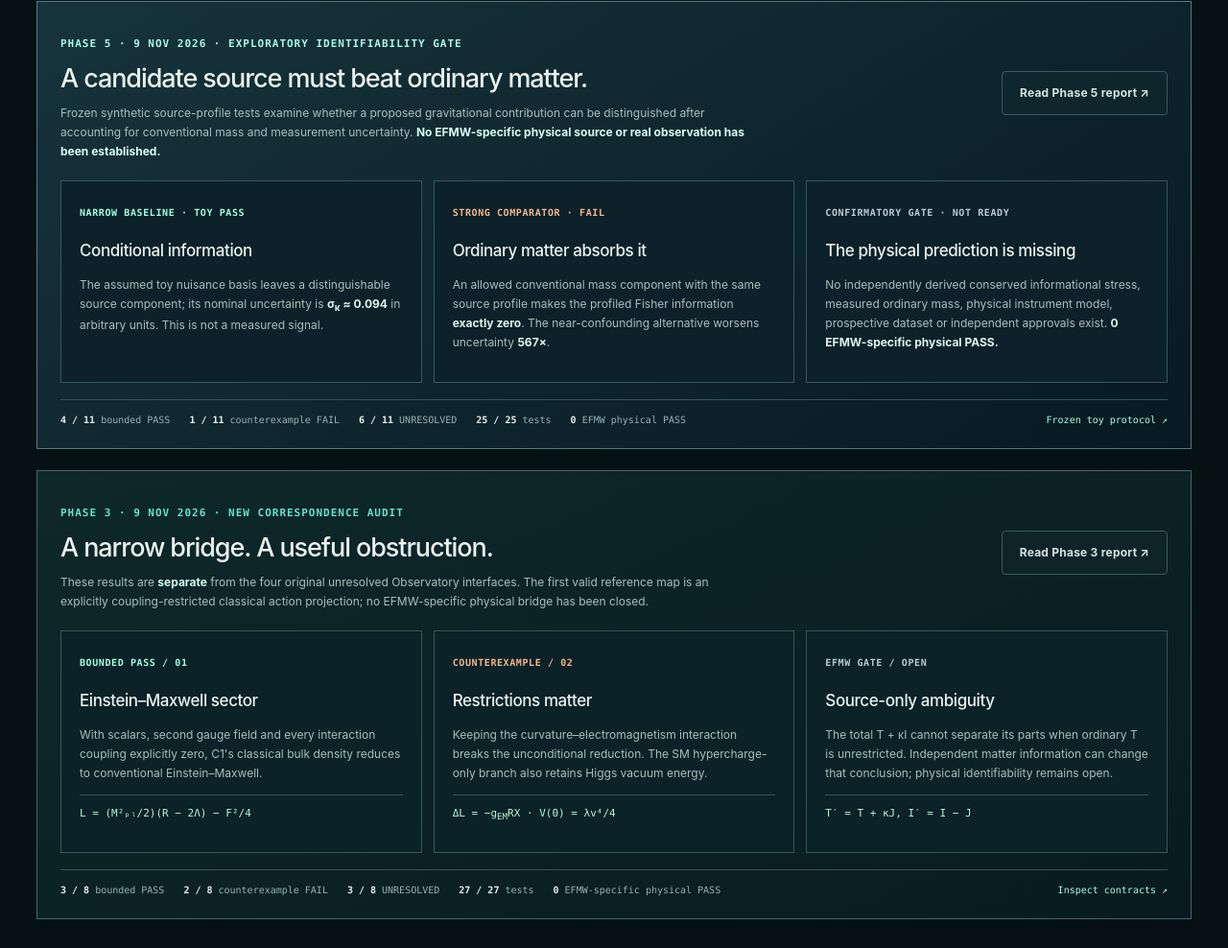
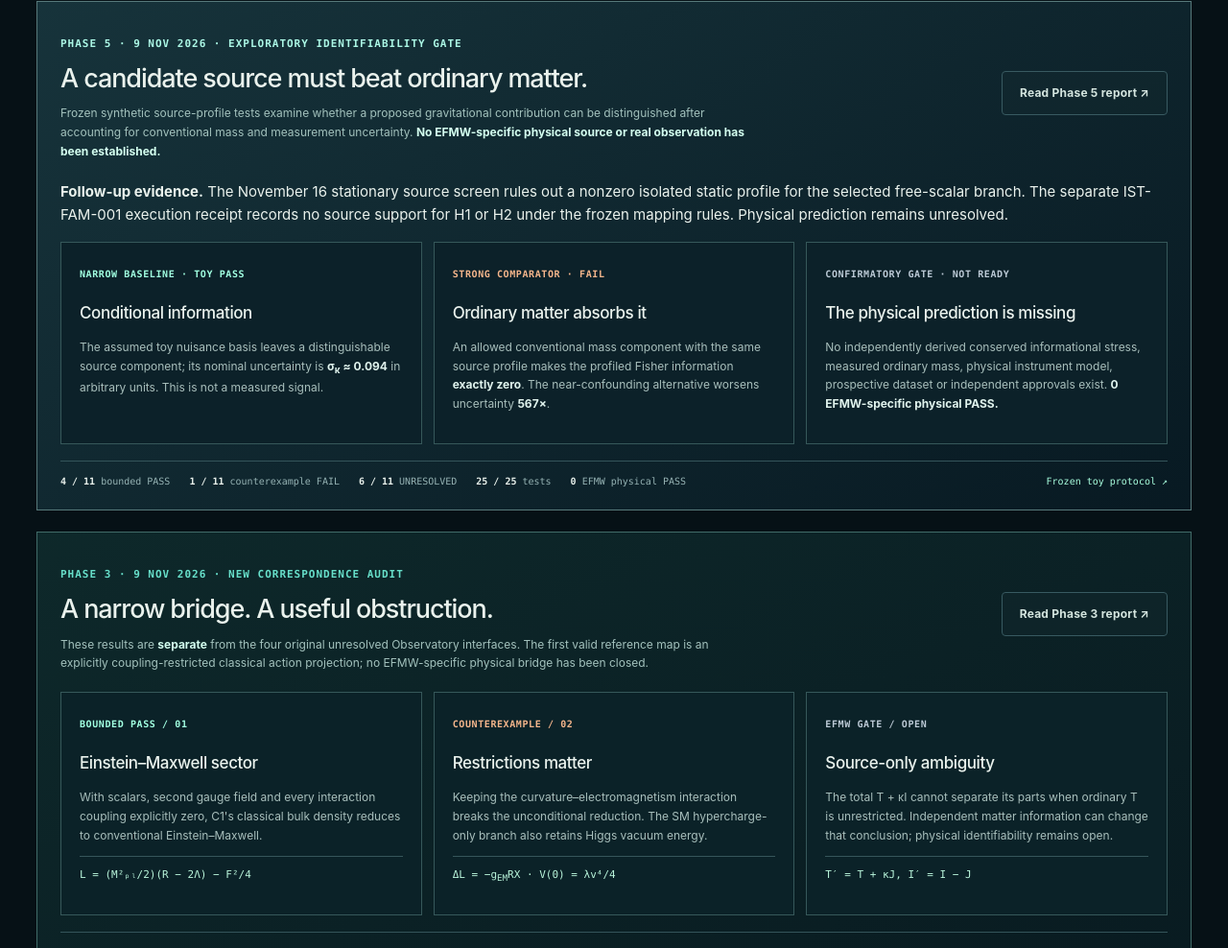
Before and after one commit to enuminous/Observatory, a plain HTML site: page index.html in a window 1280 px wide. Shown: the part 8567-9555 px from the top of the page at 96% size. Drawn offline with Linux system fonts and the light colour scheme.

Commit message:
Link EFMW research menus to evidence and outcomes

```diff
--- a/index.html
+++ b/index.html
@@ -147,6 +147,7 @@
       </div>
       <div class="phase5-panel" id="phase5">
         <div class="phase3-header"><div><p class="eyebrow">PHASE 5 · 9 NOV 2026 · EXPLORATORY IDENTIFIABILITY GATE</p><h3>A candidate source must beat ordinary matter.</h3><p>Frozen synthetic source-profile tests examine whether a proposed gravitational contribution can be distinguished after accounting for conventional mass and measurement uncertainty. <strong>No EFMW-specific physical source or real observation has been established.</strong></p></div><a class="btn btn-secondary" href="https://github.com/enuminous/papers/blob/main/research/unity-001/phase-5/PHASE5_REPORT.md" target="_blank" rel="noopener noreferrer">Read Phase 5 report ↗</a></div>
+        <p><strong>Follow-up evidence.</strong> The <a href="https://github.com/enuminous/papers/blob/main/research/unity-001/source-screen/README.md">November 16 stationary source screen</a> rules out a nonzero isolated static profile for the selected free-scalar branch. The separate <a href="https://github.com/enuminous/papers/blob/main/research/ist-fam-001/EXECUTION.json">IST-FAM-001 execution receipt</a> records no source support for H1 or H2 under the frozen mapping rules. Physical prediction remains unresolved.</p>
         <div class="phase3-outcomes">
           <article><span class="phase3-flag pass">NARROW BASELINE · TOY PASS</span><h4>Conditional information</h4><p>The assumed toy nuisance basis leaves a distinguishable source component; its nominal uncertainty is <strong>σ<sub>κ</sub> ≈ 0.094</strong> in arbitrary units. This is not a measured signal.</p></article>
           <article><span class="phase3-flag fail">STRONG COMPARATOR · FAIL</span><h4>Ordinary matter absorbs it</h4><p>An allowed conventional mass component with the same source profile makes the profiled Fisher information <strong>exactly zero</strong>. The near-confounding alternative worsens uncertainty <strong>567×</strong>.</p></article>
```
